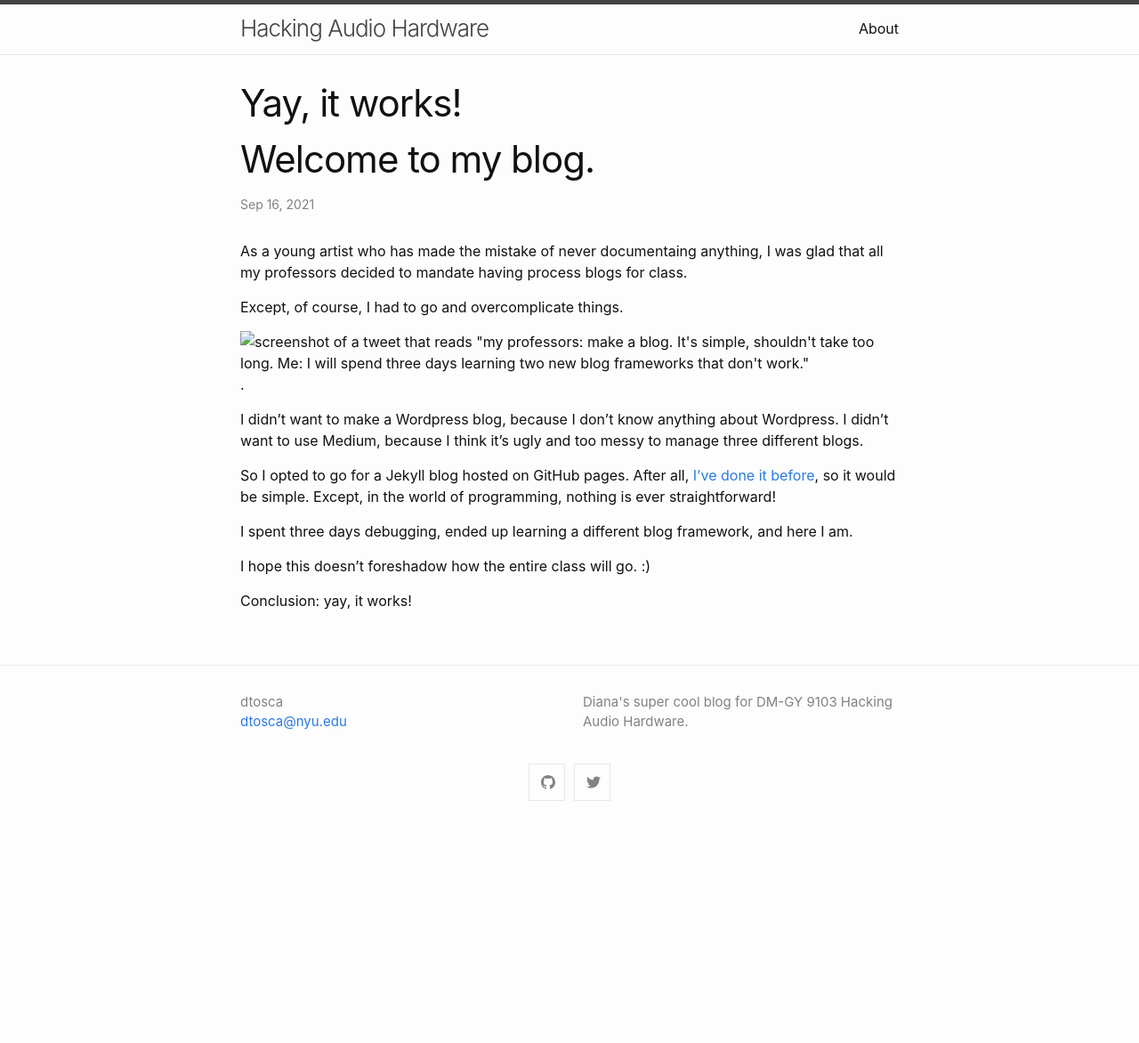
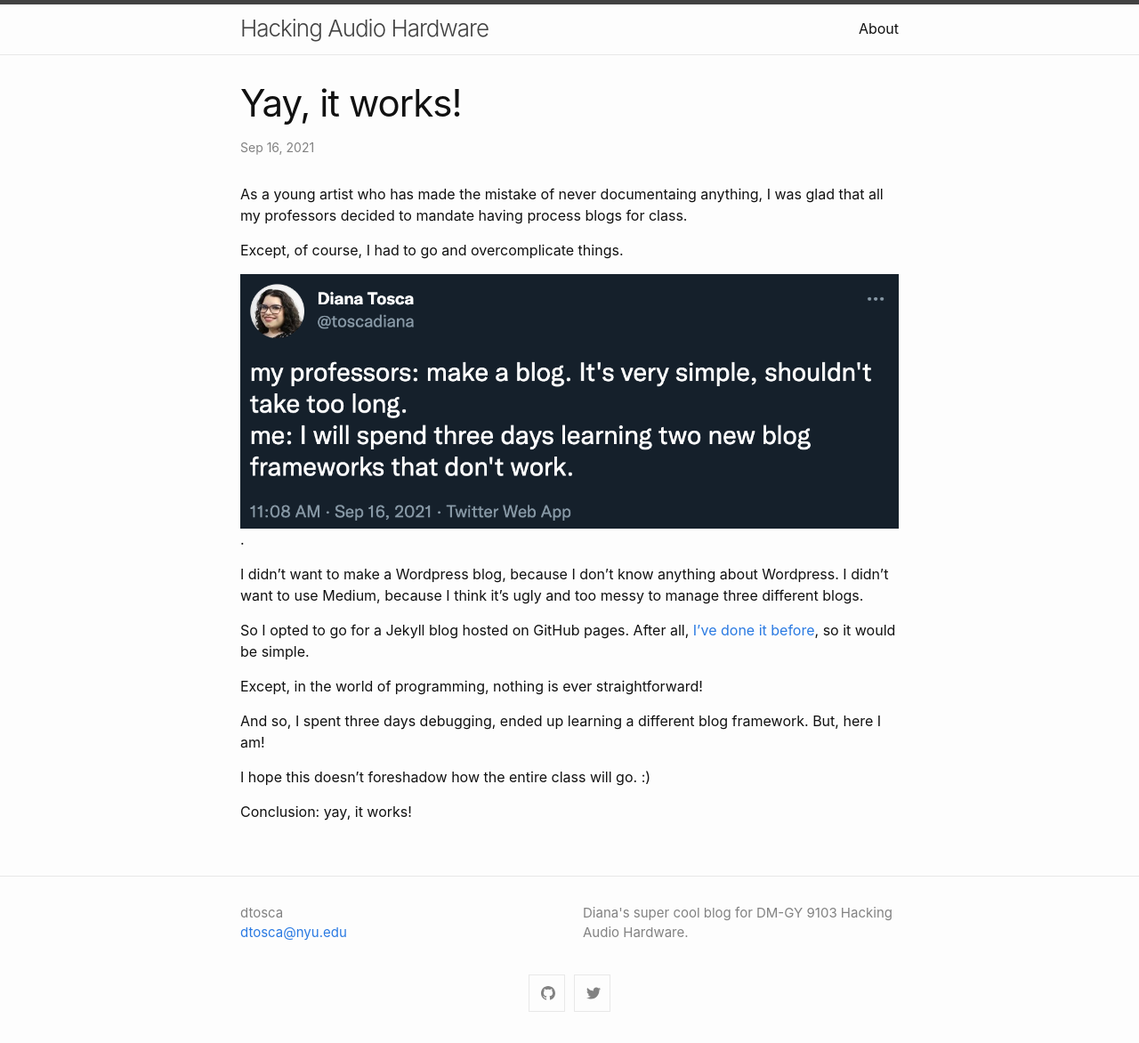
Before and after one commit to dtosca/audiohardware, a Jekyll site: the page built from _posts/2021-9-16-it-works.md, in a window 1280 px wide. Shown: the whole page at 89% size. Built offline with Jekyll 4.4.1, drawn with Linux system fonts in a browser that asks for light colours; before the commit the page ends 935 px from its top, so only the background shows below that.

Commit message:
get images to work

```diff
--- a/_layouts/post.html
+++ b/_layouts/post.html
@@ -5,7 +5,6 @@ layout: default
 
   <header class="post-header">
     <h1 class="post-title p-name" itemprop="name headline">{{ page.title | escape }}</h1>
-    <h2 class="post-title p-name" itemprop="name headline">{% if page.subtitle %}{{ page.subtitle }}{% endif %}</h2>
     <p class="post-meta">
       {%- assign date_format = site.minima.date_format | default: "%b %-d, %Y" -%}
       <time class="dt-published" datetime="{{ page.date | date_to_xmlschema }}" itemprop="datePublished">
--- a/_posts/2021-9-16-it-works.md
+++ b/_posts/2021-9-16-it-works.md
@@ -2,20 +2,21 @@
 layout: post
 title: Yay, it works!
 date: 2021-09-16
-subtitle: Welcome to my blog.
 ---
 
 As a young artist who has made the mistake of never documentaing anything, I was glad that all my professors decided to mandate having process blogs for class.
 
 Except, of course, I had to go and overcomplicate things.
 
-![screenshot of a tweet that reads "my professors: make a blog. It's simple, shouldn't take too long. Me: I will spend three days learning two new blog frameworks that don't work."](../assets/img/tweet.png "Angry tweet").
+![screenshot of a tweet that reads "my professors: make a blog. It's simple, shouldn't take too long. Me: I will spend three days learning two new blog frameworks that don't work."](/assets/img/tweet.png).
 
 I didn't want to make a Wordpress blog, because I don't know anything about Wordpress. I didn't want to use Medium, because I think it's ugly and too messy to manage three different blogs.
 
-So I opted to go for a Jekyll blog hosted on GitHub pages. After all, [I've done it before](https://undenailable.github.io/), so it would be simple. Except, in the world of programming, nothing is ever straightforward!
+So I opted to go for a Jekyll blog hosted on GitHub pages. After all, [I've done it before](https://undenailable.github.io/), so it would be simple.
 
-I spent three days debugging, ended up learning a different blog framework, and here I am.
+Except, in the world of programming, nothing is ever straightforward!
+
+And so, I spent three days debugging, ended up learning a different blog framework. But, here I am!
 
 I hope this doesn't foreshadow how the entire class will go. :)
 
```
Also changed, not shown: about.md (+2 -2 lines), 2 other files.
